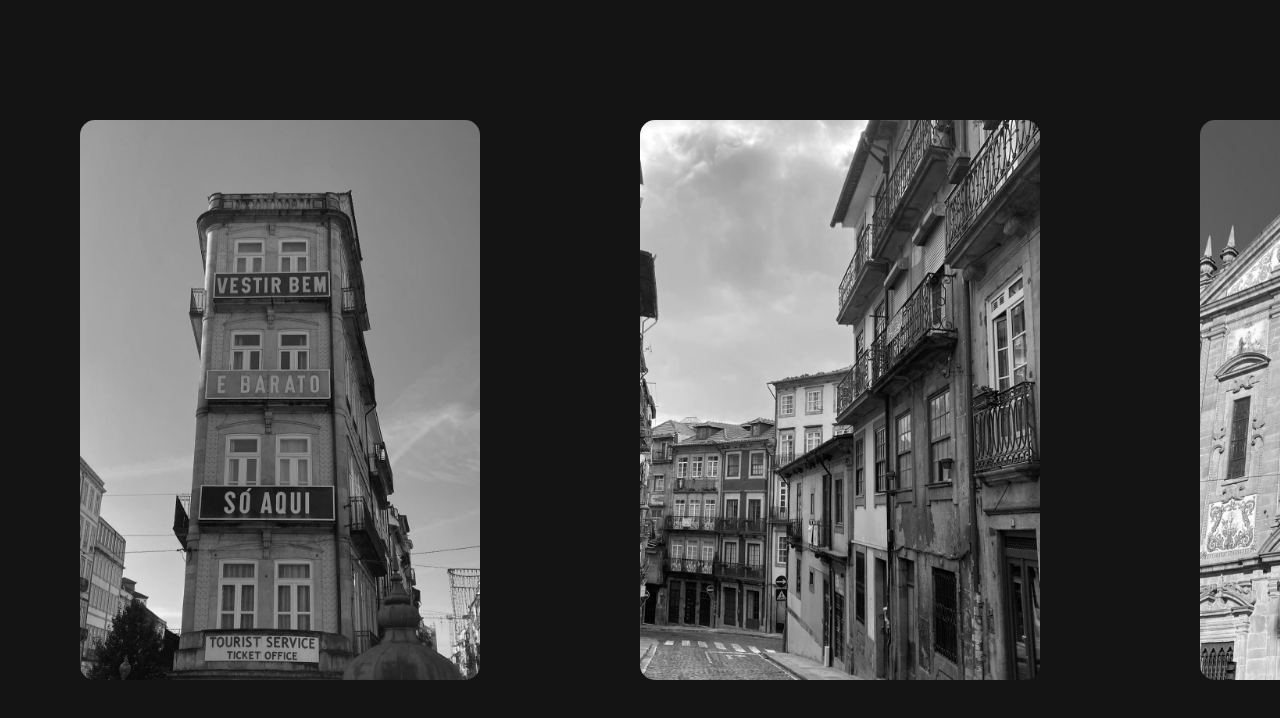
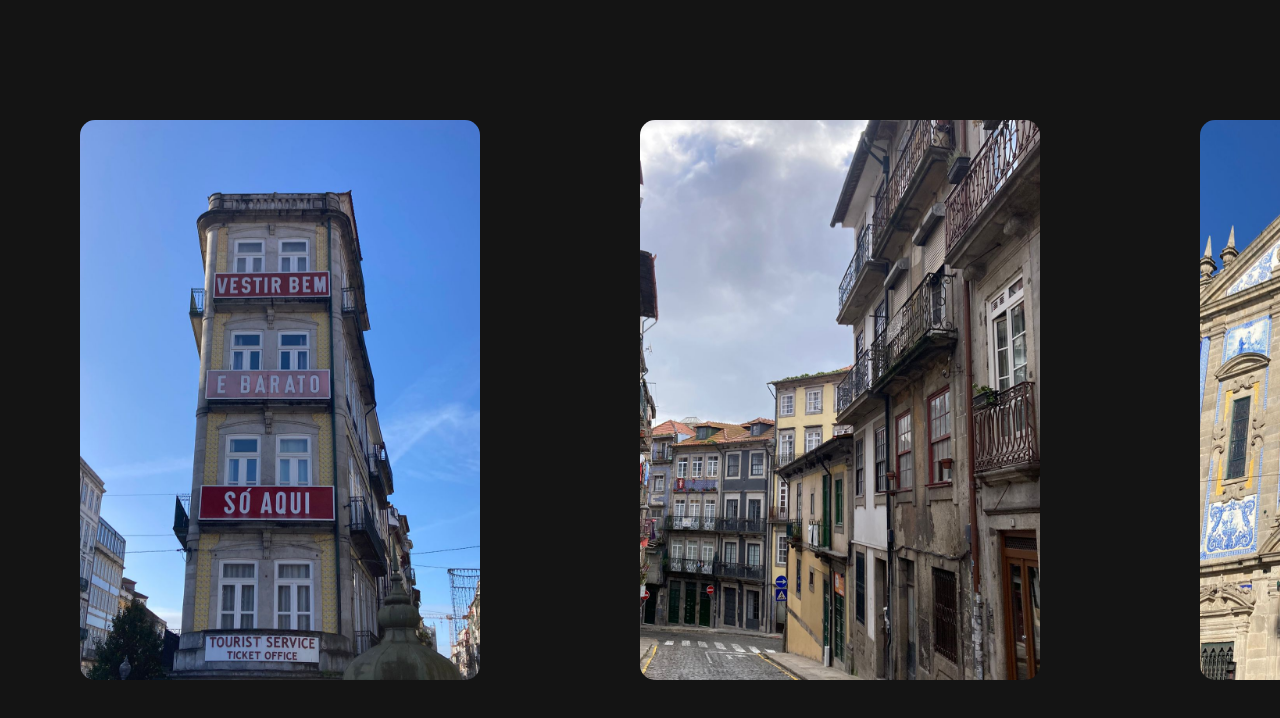
Before and after one commit to LluisCerda/myTravelBlog, a plain HTML site: page index.html in a window 1280 px wide. Shown: the top 718 px of the page. Drawn offline with Linux system fonts and the light colour scheme.

Commit message:
amb color

```diff
--- a/app.js
+++ b/app.js
@@ -6,7 +6,7 @@ let current = 0;
 let target = 0;
 let ease = .05;
 
-window. addEventListener('resize', init);
+window.addEventListener('resize', init);
 
 images.forEach((img, idx) => {
     img.style.backgroundImage = `url(./images/${idx+1}.jpeg)`
@@ -44,5 +44,5 @@ function animateImages() {
     })
 }
 
+animate();
 init();
-animate();
--- a/index.html
+++ b/index.html
@@ -10,8 +10,8 @@
 </head>
 <body>
 
-    <main>
         <div class="slider">
+
             <div class="slider-inner">
                 <div class="item">
                     <div class="img"></div>
@@ -30,7 +30,6 @@
                 </div>
             </div>
         </div>
-    </main>
 
     <script src="app.js"></script>
 </body>
--- a/style.css
+++ b/style.css
@@ -4,25 +4,19 @@
     box-sizing: border-box;
 }
 
+/*
 html::-webkit-scrollbar {
     display: none;
 }
+*/
 
 body {
     background-color: rgb(20, 20, 20);
     overscroll-behavior: none;
 }
 
-main {
+.slider {
     position: fixed;
-    top: 0;
-    left: 0;
-    width: 100vh;
-    height: 100vh;
-}
-
-.slider {
-    position: absolute;
     top: 0;
     left: 0;
     width: 2800px;
@@ -53,5 +47,4 @@ main {
     height: 100%;
     background-size: cover;
     background-position: center;
-    filter: grayscale(100%);
 }
```
